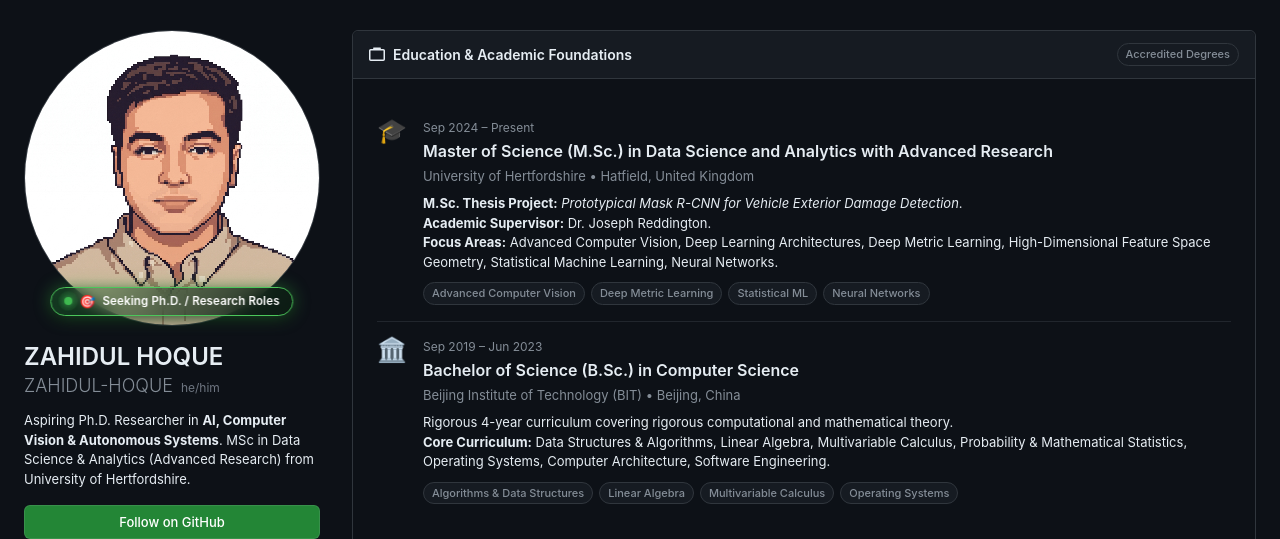
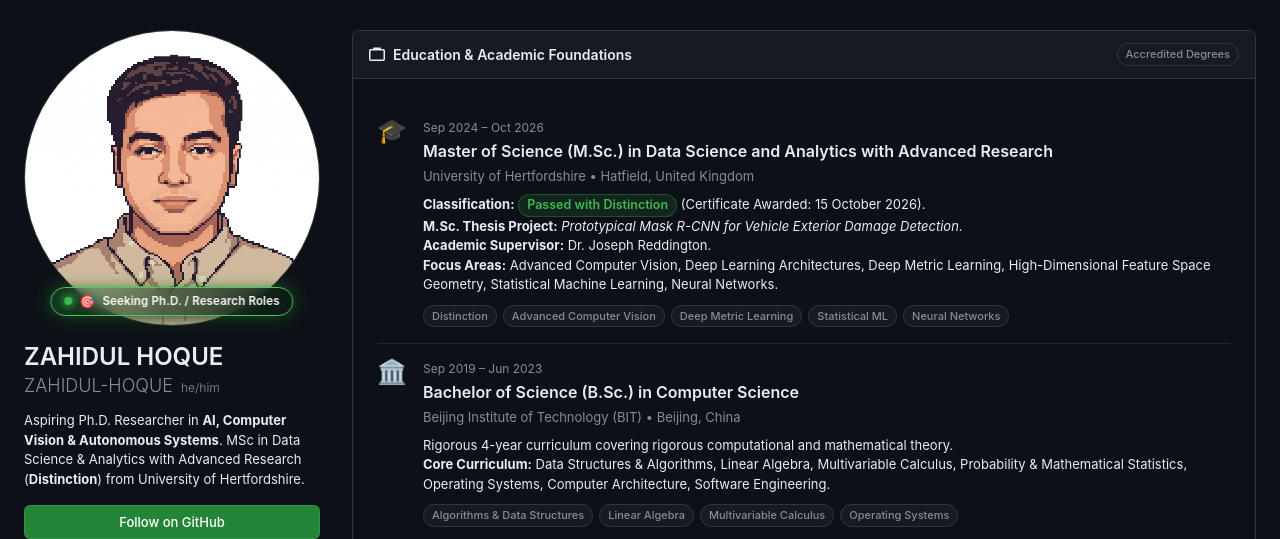
Before and after one commit to ZAHIDUL-HOQUE/ZAhidul-Hoque-Portfolio-website, a plain HTML site: page index.html in a window 1280 px wide. Both pictures are taken after a click on the button "Experience & Education". Shown: the part 106-645 px from the top of the page. Drawn offline with Linux system fonts and the light colour scheme; no server answers.

Commit message:
feat(education): update MSc graduation status with Distinction highlight

```diff
--- a/index.html
+++ b/index.html
@@ -172,7 +172,7 @@
         <!-- Bio from CV -->
         <div class="gh-user-bio">
           Aspiring Ph.D. Researcher in <strong>AI, Computer Vision & Autonomous Systems</strong>. MSc in Data Science &
-          Analytics (Advanced Research) from University of Hertfordshire.
+          Analytics with Advanced Research (<strong>Distinction</strong>) from University of Hertfordshire.
         </div>
 
         <!-- Primary Actions -->
@@ -322,8 +322,8 @@
             <p class="lead-bio">
               <strong>Aspiring Ph.D. Researcher in AI, Computer Vision & Autonomous Systems</strong> based in Ilford,
               London, UK.
-              Recently completed <strong>M.Sc. in Data Science and Analytics with Advanced Research</strong> at the
-              <strong>University of Hertfordshire</strong>, following a <strong>B.Sc. in Computer Science</strong> from
+              Completed <strong>M.Sc. in Data Science and Analytics with Advanced Research (Distinction)</strong> at the
+              <strong>University of Hertfordshire</strong> (Certificate Awarded: 15 October 2026), following a <strong>B.Sc. in Computer Science</strong> from
               <strong>Beijing Institute of Technology (BIT)</strong>.
             </p>
 
@@ -785,11 +785,12 @@
                 <span class="edu-icon">🎓</span>
               </div>
               <div class="edu-main-col">
-                <div class="edu-date">Sep 2024 – Present</div>
+                <div class="edu-date">Sep 2024 – Oct 2026</div>
                 <h3 class="edu-degree">Master of Science (M.Sc.) in Data Science and Analytics with Advanced Research
                 </h3>
                 <div class="edu-school">University of Hertfordshire &bull; Hatfield, United Kingdom</div>
                 <p class="edu-desc">
+                  <strong>Classification:</strong> <span class="distinction-highlight">Passed with Distinction</span> (Certificate Awarded: 15 October 2026).<br>
                   <strong>M.Sc. Thesis Project:</strong> <em>Prototypical Mask R-CNN for Vehicle Exterior Damage
                     Detection</em>.<br>
                   <strong>Academic Supervisor:</strong> Dr. Joseph Reddington.<br>
@@ -797,6 +798,7 @@
                   Learning, High-Dimensional Feature Space Geometry, Statistical Machine Learning, Neural Networks.
                 </p>
                 <div class="edu-tags">
+                  <span class="gh-tag-pill">Distinction</span>
                   <span class="gh-tag-pill">Advanced Computer Vision</span>
                   <span class="gh-tag-pill">Deep Metric Learning</span>
                   <span class="gh-tag-pill">Statistical ML</span>
--- a/style.css
+++ b/style.css
@@ -1451,6 +1451,17 @@ a:hover {
   color: var(--fg-default);
   line-height: 1.5;
   margin-bottom: 10px;
+}
+
+.distinction-highlight {
+  display: inline-block;
+  font-weight: 600;
+  color: var(--success-fg);
+  background-color: var(--success-subtle);
+  border: 1px solid rgba(46, 160, 67, 0.35);
+  padding: 1px 8px;
+  border-radius: var(--r-pill);
+  font-size: 12.5px;
 }
 
 .edu-tags {
```
